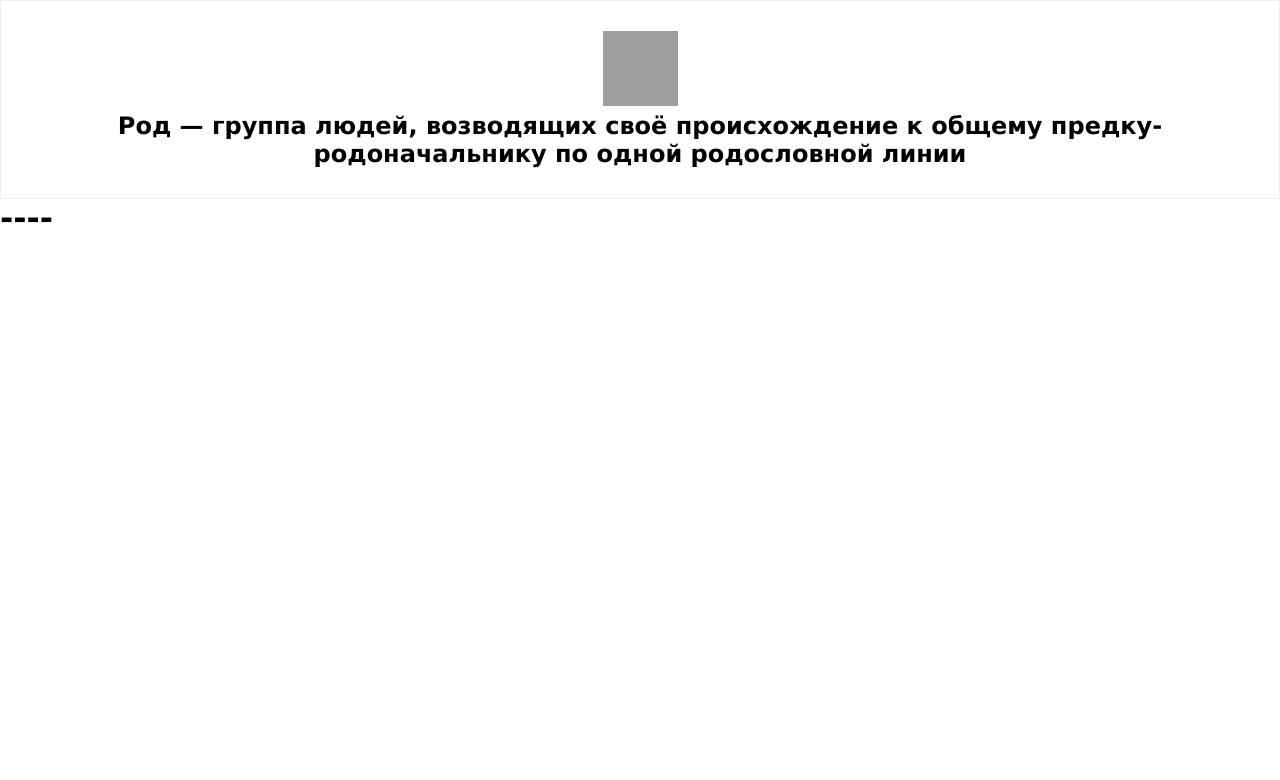
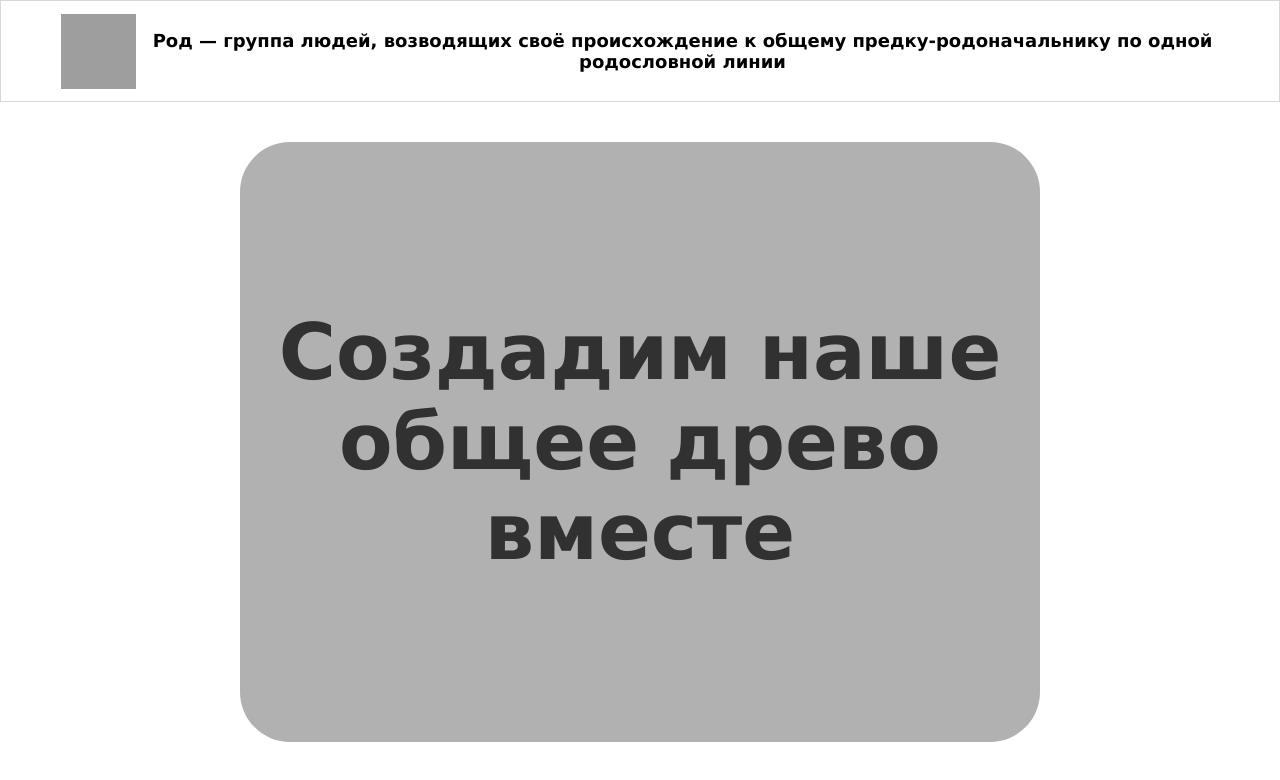
Before and after one commit to Loopes70/NikolaevkaRod, a React (Create React App) app in the folder front/: page / in a window 1280 px wide. Shown: the top 780 px of the page. Built offline with nearby package versions, Linux system fonts and the light colour scheme; grey boxes are pictures that could not be loaded.

Commit message:
Коммит пустой

```diff
--- a/front/src/App.js
+++ b/front/src/App.js
@@ -24,7 +24,13 @@ function App() {
   return (
     <>
       <Header />
-      <h1>{time}</h1>
+      <div className="main">
+        <div className="hi-box">
+          <span>Создадим наше</span>
+          <span>общее древо</span>
+          <span>вместе</span>
+        </div>
+      </div>
     </>
   );
 }
--- a/front/src/Header.js
+++ b/front/src/Header.js
@@ -7,7 +7,10 @@ export default function Header () {
       <div className="header-img">
         <img src={imgHeader} alt="tree" width="75" height="75"/>
       </div>
-      <div className="header-text">Род — группа людей, возводящих своё происхождение к общему предку-родоначальнику по одной родословной линии</div>
+
+      <div className="header-text">
+        Род — группа людей, возводящих своё происхождение к общему предку-родоначальнику по одной родословной линии
+      </div>
     </div>
   );
 
--- a/front/src/index.css
+++ b/front/src/index.css
@@ -1,3 +1,7 @@
+body {
+  background-color: #ffffff;
+}
+
 html {
   font-family: Verdana, sans-serif;
 }
@@ -10,20 +14,53 @@ body, h1, h2, h3, h4, h5, h6, ul, ol {
   margin: 0;
 }
 
+.header-text {
+  display: flex;
+  /* justify-content: center; */
+  align-items: center;
+  height: 100px;
+  width: 100%;
+  font-size: 18px;
+  font-weight: 800;
+}
+
+.header-img {
+  display: flex;
+  justify-content: center;
+  align-items: center;
+}
+
 .header {
-  padding: 30px 20px;
-  border: 1px solid #eee;
+  padding: 0 60px;
+  border: 0.5px solid #d8d7d7;
   text-align: center;
   font-size: 24px;
   font-weight: 800;
+  display: flex;
+  flex-direction: row;
+  gap: 10px;
 }
 
+.hi-box {
+  display: flex;
+  justify-content: center;
+  align-items: center;
+  height: 600px;
+  width: 800px;
+  font-size: 78px;
+  font-weight: 800;
+  border-radius: 50px;
+  background-color: rgba(128, 128, 128, 0.616);
+  flex-direction: column;
+  color: rgb(49, 49, 49);
+}
 
 .main {
-  max-width: 600px;
+  max-width: 1000px;
   margin: 0 auto;
   padding: 40px 12px 40px;
   display: flex;
   flex-direction: column;
-  gap: 15px;
+  justify-content: center;
+  align-items: center;
 }
```
Also changed, not shown: front/src/ApiTime.js (added, +25 -0 lines), front/src/Tasks.js (added, +21 -0 lines).
